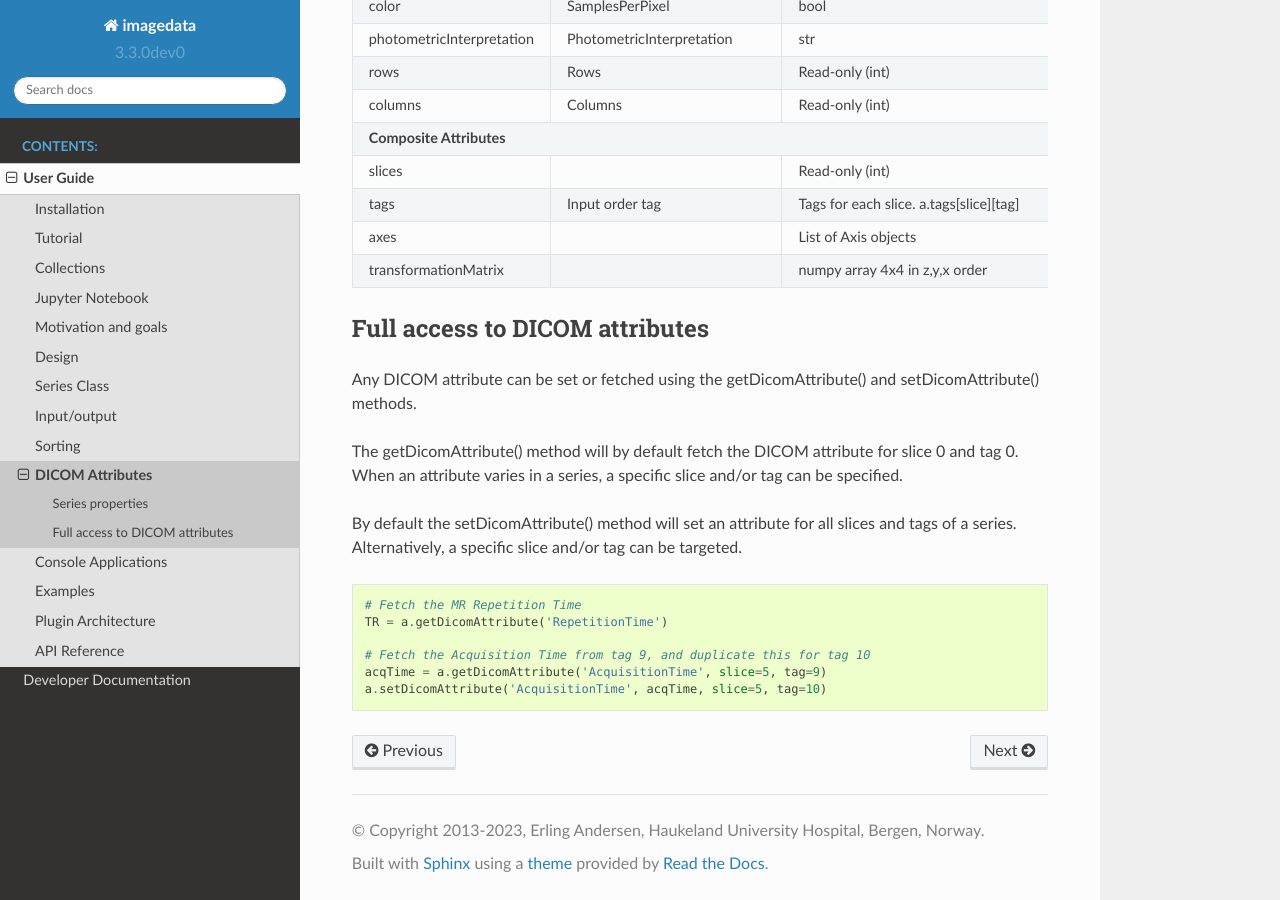
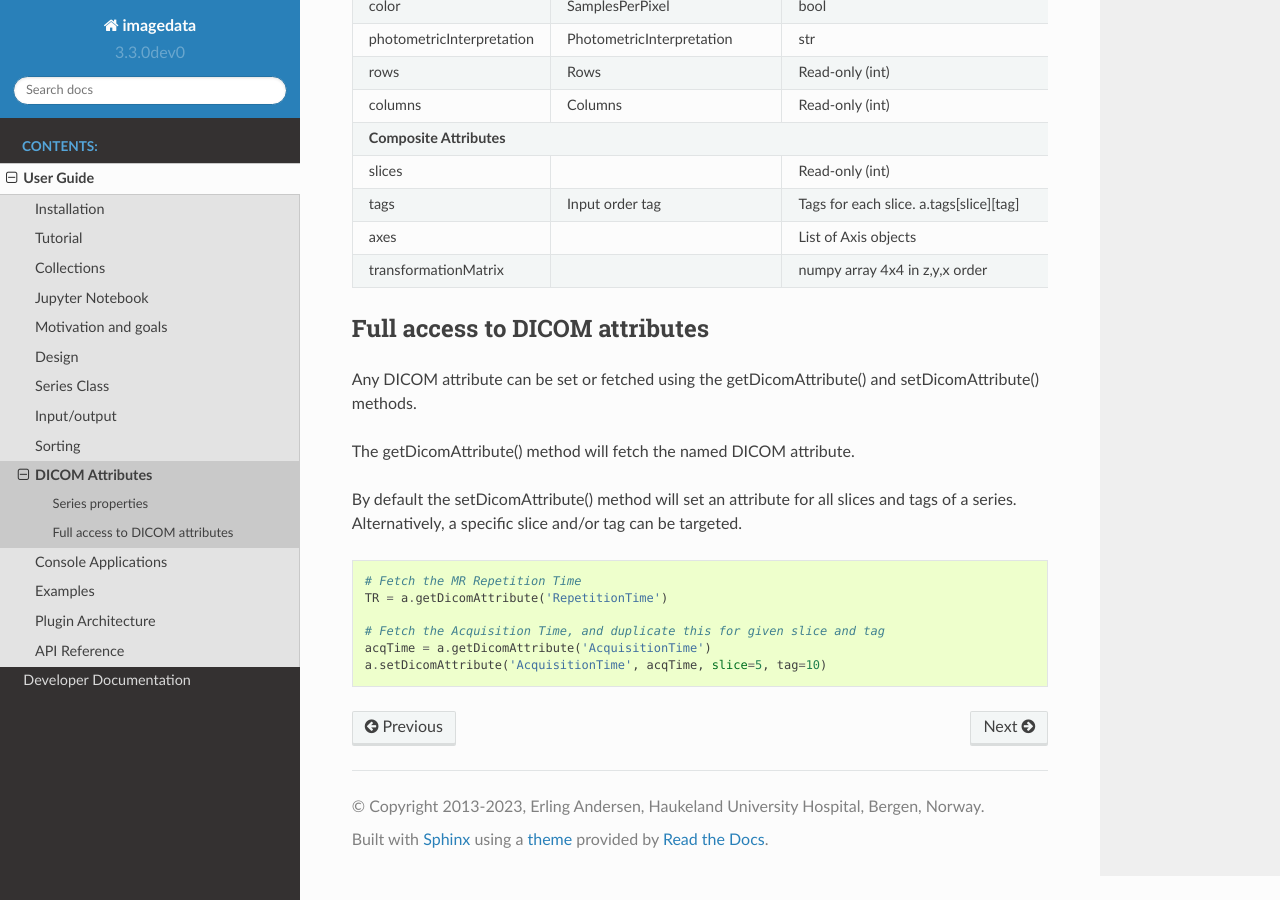
Before and after one commit to erling6232/imagedata, a Sphinx documentation site: the page built from docs/DICOMAttributes.rst, in a window 1280 px wide and 900 px high, scrolled down 1371 px. Built offline with Sphinx 7.4.7 and the Read the Docs theme 2.0.0, drawn with Linux system fonts in a browser that asks for light colours.

```diff
--- a/docs/DICOMAttributes.rst
+++ b/docs/DICOMAttributes.rst
@@ -112,9 +112,7 @@
 Any DICOM attribute can be set or fetched using the getDicomAttribute()
 and setDicomAttribute() methods.
 
-The getDicomAttribute() method will by default fetch the DICOM attribute
-for slice 0 and tag 0. When an attribute varies in a series, a
-specific slice and/or tag can be specified.
+The getDicomAttribute() method will fetch the named DICOM attribute.
 
 By default the setDicomAttribute() method will set an attribute
 for all slices and tags of a series. Alternatively, a specific slice
@@ -125,6 +123,6 @@
   # Fetch the MR Repetition Time
   TR = a.getDicomAttribute('RepetitionTime')
 
-  # Fetch the Acquisition Time from tag 9, and duplicate this for tag 10
-  acqTime = a.getDicomAttribute('AcquisitionTime', slice=5, tag=9)
+  # Fetch the Acquisition Time, and duplicate this for given slice and tag
+  acqTime = a.getDicomAttribute('AcquisitionTime')
   a.setDicomAttribute('AcquisitionTime', acqTime, slice=5, tag=10)
```
